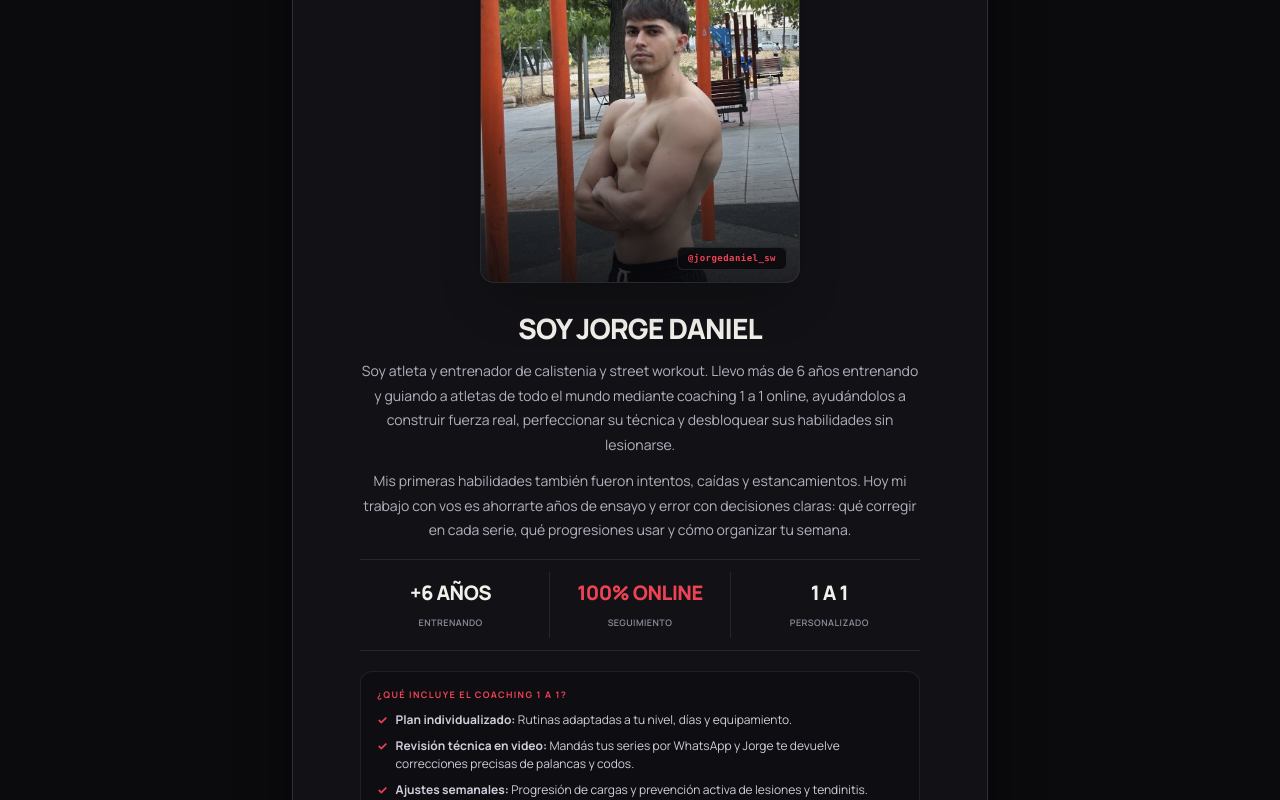
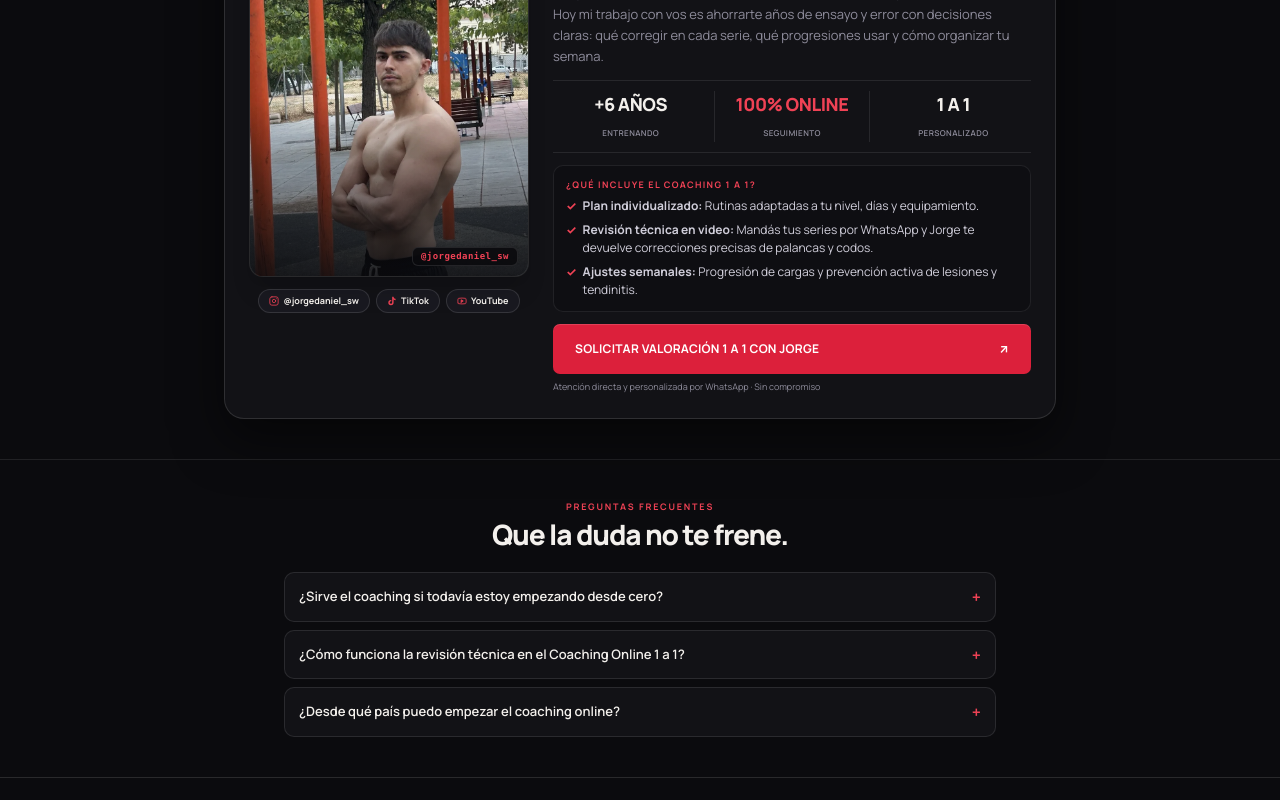
Before and after one commit to Agus1676/j-method, a React (Vite) app: page / in a window 1280 px wide. Shown: the part 1620-2420 px from the top of the page. Built offline with nearby package versions, Linux system fonts and the light colour scheme; the HTML template or start-up script is replaced by a standard one.

Commit message:
style: ultra-compact 2-column layout for coach bio and coaching section

```diff
--- a/src/components/CoachBio.tsx
+++ b/src/components/CoachBio.tsx
@@ -8,119 +8,55 @@ export const CoachBio: React.FC = () => {
 
   return (
     <>
-      {/* Editorial Coach Section - Calisrama Style + Integrated 1-on-1 Coaching */}
+      {/* Editorial Coach Section - Compact Split-Card Layout (Desktop 2-Col, Mobile Ultra-Slim) */}
       <section
         id="coach"
         aria-labelledby="about-heading"
-        className="border-t border-white/[0.09] py-10 lg:py-14 scroll-mt-20 relative"
+        className="border-t border-white/[0.09] py-8 lg:py-10 scroll-mt-20 relative"
       >
-        <div className="max-w-[760px] mx-auto px-5 sm:px-8">
-          {/* Section Header: Centered Subtitle & Title */}
-          <div className="text-center mb-6 sm:mb-8">
-            <span className="block text-[10px] sm:text-[11px] font-bold uppercase tracking-[0.22em] text-[#d4af37] mb-2">
+        <div className="max-w-[880px] mx-auto px-4 sm:px-6">
+          {/* Section Subheader */}
+          <div className="text-center mb-5">
+            <span className="block text-[10px] font-bold uppercase tracking-[0.2em] text-[#d4af37] mb-1">
               EL ATLETA Y ENTRENADOR DETRÁS DEL MÉTODO
             </span>
             <h2
               id="about-heading"
-              className="text-[32px] sm:text-[42px] font-extrabold tracking-[-0.04em] uppercase text-[#f3f0ec] leading-none"
+              className="text-[26px] sm:text-[34px] font-extrabold tracking-[-0.04em] uppercase text-[#f3f0ec] leading-tight"
             >
               SOBRE MÍ & COACHING
             </h2>
           </div>
 
-          {/* Premium Centered Bio Card */}
-          <div className="bg-[#121216] border border-white/[0.12] rounded-[18px] sm:rounded-[22px] p-5 sm:p-7 shadow-[0_20px_50px_rgba(0,0,0,0.5)]">
-            {/* Athlete Photo Container */}
-            <div className="max-w-[280px] sm:max-w-[320px] mx-auto mb-5 sm:mb-6">
-              <div className="relative rounded-[14px] overflow-hidden border border-white/[0.12] aspect-[4/5] bg-[#0b0b0e] shadow-2xl group">
+          {/* Premium Compact Card - 2 Columns on Desktop / Tablet, clean stacked on Mobile */}
+          <div className="bg-[#121216] border border-white/[0.12] rounded-[16px] sm:rounded-[20px] p-4 sm:p-6 shadow-[0_20px_50px_rgba(0,0,0,0.5)]">
+            <div className="grid md:grid-cols-[260px_1fr] lg:grid-cols-[280px_1fr] gap-5 lg:gap-6 items-center">
+
+              {/* Left Column: Athlete Photo + Social Badges */}
+              <div className="flex flex-col items-center">
+                <div className="relative rounded-[14px] overflow-hidden border border-white/[0.12] w-full max-w-[240px] md:max-w-none aspect-[4/5] bg-[#0b0b0e] shadow-xl group">
                   <img
                     src={coach.image}
                     alt={`${coach.name} SW - Atleta y Entrenador de Calistenia`}
                     loading="lazy"
                     className="w-full h-full object-cover object-[50%_35%] filter contrast-[1.05] brightness-[0.95] group-hover:scale-105 transition-transform duration-500 ease-out"
                   />
-                <div className="absolute inset-0 bg-gradient-to-t from-[#0b0b0e]/80 via-transparent to-transparent pointer-events-none" />
-                <span className="absolute bottom-3 right-3 text-[9px] font-mono font-bold tracking-wider text-[#ef4255] bg-[#0b0b0e]/90 border border-white/10 px-2.5 py-1 rounded-md">
+                  <div className="absolute inset-0 bg-gradient-to-t from-[#0b0b0e]/85 via-transparent to-transparent pointer-events-none" />
+                  <span className="absolute bottom-2.5 right-2.5 text-[9px] font-mono font-bold tracking-wider text-[#ef4255] bg-[#0b0b0e]/90 border border-white/10 px-2 py-0.5 rounded-md">
                     @{coach.instagram}
                   </span>
                 </div>
-            </div>
 
-            {/* Coach Headline & Bio Copy */}
-            <div className="text-center max-w-[560px] mx-auto">
-              <h3 className="text-[22px] sm:text-[28px] font-extrabold uppercase tracking-[-0.03em] text-[#f3f0ec] mb-2.5">
-                SOY {coach.name.toUpperCase()}
-              </h3>
-
-              <p className="text-[13px] sm:text-[14px] text-[#b4b1be] leading-[1.75] mb-3">
-                {coach.bioP1}
-              </p>
-
-              {coach.bioP2 && (
-                <p className="text-[13px] sm:text-[14px] text-[#b4b1be] leading-[1.75] mb-4">
-                  {coach.bioP2}
-                </p>
-              )}
-
-              {/* 3 Metrics / Credentials Strip */}
-              <div className="grid grid-cols-3 gap-2 py-3 border-y border-white/[0.09] mb-5 text-center">
-                <div className="p-1.5">
-                  <strong className="block text-[17px] sm:text-[20px] font-extrabold text-[#f3f0ec] tracking-tight">
-                    {metrics.metric1Val}
-                  </strong>
-                  <span className="text-[8px] sm:text-[9px] text-[#8e8c9b] uppercase font-semibold tracking-wider">
-                    {metrics.metric1Label}
-                  </span>
-                </div>
-                <div className="p-1.5 border-x border-white/[0.09]">
-                  <strong className="block text-[17px] sm:text-[20px] font-extrabold text-[#ef4255] tracking-tight">
-                    {metrics.metric2Val}
-                  </strong>
-                  <span className="text-[8px] sm:text-[9px] text-[#8e8c9b] uppercase font-semibold tracking-wider">
-                    {metrics.metric2Label}
-                  </span>
-                </div>
-                <div className="p-1.5">
-                  <strong className="block text-[17px] sm:text-[20px] font-extrabold text-[#f3f0ec] tracking-tight">
-                    {metrics.metric3Val}
-                  </strong>
-                  <span className="text-[8px] sm:text-[9px] text-[#8e8c9b] uppercase font-semibold tracking-wider">
-                    {metrics.metric3Label}
-                  </span>
-                </div>
-              </div>
-
-              {/* What the Coaching includes - High-converting clean list */}
-              <div className="bg-[#0e0e12] border border-white/[0.08] rounded-[12px] p-4 text-left mb-5">
-                <span className="block text-[9px] font-bold uppercase tracking-[0.15em] text-[#ef4255] mb-2.5">
-                  {coachingFeatures.heading}
-                </span>
-                <ul className="grid gap-2 text-[12px] text-[#d0ceda] list-none p-0 m-0">
-                  <li className="flex items-start gap-2">
-                    <span className="text-[#ef4255] font-bold">✓</span>
-                    <span><strong>{coachingFeatures.item1Title}</strong> {coachingFeatures.item1Desc}</span>
-                  </li>
-                  <li className="flex items-start gap-2">
-                    <span className="text-[#ef4255] font-bold">✓</span>
-                    <span><strong>{coachingFeatures.item2Title}</strong> {coachingFeatures.item2Desc}</span>
-                  </li>
-                  <li className="flex items-start gap-2">
-                    <span className="text-[#ef4255] font-bold">✓</span>
-                    <span><strong>{coachingFeatures.item3Title}</strong> {coachingFeatures.item3Desc}</span>
-                  </li>
-                </ul>
-              </div>
-
-              {/* Social Channels Pills */}
-              <div className="flex flex-wrap items-center justify-center gap-2 mb-5">
+                {/* Social Channels Pills (Under image) */}
+                <div className="flex flex-wrap items-center justify-center gap-1.5 mt-3">
                   <a
                     href={coach.instagramUrl}
                     target="_blank"
                     rel="noopener noreferrer"
-                  className="inline-flex items-center gap-1.5 bg-[#191920] hover:bg-[#23232c] border border-white/[0.12] hover:border-[#ef4255] text-[#f4f1ed] px-3 py-1.5 rounded-full text-[10px] font-bold transition-all"
+                    className="inline-flex items-center gap-1 bg-[#191920] hover:bg-[#23232c] border border-white/[0.12] hover:border-[#ef4255] text-[#f4f1ed] px-2.5 py-1 rounded-full text-[9px] font-bold transition-all"
                     aria-label={`Instagram de ${coach.name}`}
                   >
-                  <InstagramIcon className="w-3 h-3 text-[#ef4255]" />
+                    <InstagramIcon className="w-2.5 h-2.5 text-[#ef4255]" />
                     <span>@{coach.instagram}</span>
                   </a>
 
@@ -128,10 +64,10 @@ export const CoachBio: React.FC = () => {
                     href={coach.tiktokUrl}
                     target="_blank"
                     rel="noopener noreferrer"
-                  className="inline-flex items-center gap-1.5 bg-[#191920] hover:bg-[#23232c] border border-white/[0.12] hover:border-[#ef4255] text-[#f4f1ed] px-3 py-1.5 rounded-full text-[10px] font-bold transition-all"
+                    className="inline-flex items-center gap-1 bg-[#191920] hover:bg-[#23232c] border border-white/[0.12] hover:border-[#ef4255] text-[#f4f1ed] px-2.5 py-1 rounded-full text-[9px] font-bold transition-all"
                     aria-label={`TikTok de ${coach.name}`}
                   >
-                  <TikTokIcon className="w-3 h-3 text-[#ef4255]" />
+                    <TikTokIcon className="w-2.5 h-2.5 text-[#ef4255]" />
                     <span>TikTok</span>
                   </a>
 
@@ -139,28 +75,96 @@ export const CoachBio: React.FC = () => {
                     href={coach.youtubeUrl}
                     target="_blank"
                     rel="noopener noreferrer"
-                  className="inline-flex items-center gap-1.5 bg-[#191920] hover:bg-[#23232c] border border-white/[0.12] hover:border-[#ef4255] text-[#f4f1ed] px-3 py-1.5 rounded-full text-[10px] font-bold transition-all"
+                    className="inline-flex items-center gap-1 bg-[#191920] hover:bg-[#23232c] border border-white/[0.12] hover:border-[#ef4255] text-[#f4f1ed] px-2.5 py-1 rounded-full text-[9px] font-bold transition-all"
                     aria-label={`YouTube de ${coach.name}`}
                   >
-                  <YouTubeIcon className="w-3 h-3 text-[#ef4255]" />
+                    <YouTubeIcon className="w-2.5 h-2.5 text-[#ef4255]" />
                     <span>YouTube</span>
                   </a>
                 </div>
+              </div>
 
-              {/* Action Button */}
+              {/* Right Column: Bio, Metrics, Features & CTA in single cohesive flow */}
+              <div className="flex flex-col text-left">
+                <div className="text-center md:text-left">
+                  <h3 className="text-[20px] sm:text-[24px] font-extrabold uppercase tracking-[-0.03em] text-[#f3f0ec] mb-1.5">
+                    SOY {coach.name.toUpperCase()}
+                  </h3>
+                  <p className="text-[12px] sm:text-[13px] text-[#b4b1be] leading-[1.65] mb-2">
+                    {coach.bioP1}
+                  </p>
+                  {coach.bioP2 && (
+                    <p className="text-[12px] sm:text-[13px] text-[#8e8c9b] leading-[1.65] mb-3 hidden sm:block">
+                      {coach.bioP2}
+                    </p>
+                  )}
+                </div>
+
+                {/* 3 Metrics Strip - Compact */}
+                <div className="grid grid-cols-3 gap-1.5 py-2.5 border-y border-white/[0.09] mb-3 text-center">
+                  <div>
+                    <strong className="block text-[16px] sm:text-[18px] font-extrabold text-[#f3f0ec] tracking-tight">
+                      {metrics.metric1Val}
+                    </strong>
+                    <span className="text-[8px] text-[#8e8c9b] uppercase font-semibold tracking-wider">
+                      {metrics.metric1Label}
+                    </span>
+                  </div>
+                  <div className="border-x border-white/[0.09]">
+                    <strong className="block text-[16px] sm:text-[18px] font-extrabold text-[#ef4255] tracking-tight">
+                      {metrics.metric2Val}
+                    </strong>
+                    <span className="text-[8px] text-[#8e8c9b] uppercase font-semibold tracking-wider">
+                      {metrics.metric2Label}
+                    </span>
+                  </div>
+                  <div>
+                    <strong className="block text-[16px] sm:text-[18px] font-extrabold text-[#f3f0ec] tracking-tight">
+                      {metrics.metric3Val}
+                    </strong>
+                    <span className="text-[8px] text-[#8e8c9b] uppercase font-semibold tracking-wider">
+                      {metrics.metric3Label}
+                    </span>
+                  </div>
+                </div>
+
+                {/* What Coaching Includes - Compact Feature Box */}
+                <div className="bg-[#0e0e12] border border-white/[0.08] rounded-[10px] p-3 mb-3">
+                  <span className="block text-[9px] font-bold uppercase tracking-[0.15em] text-[#ef4255] mb-1.5">
+                    {coachingFeatures.heading}
+                  </span>
+                  <ul className="grid gap-1.5 text-[11px] sm:text-[12px] text-[#d0ceda] list-none p-0 m-0">
+                    <li className="flex items-start gap-1.5">
+                      <span className="text-[#ef4255] font-bold">✓</span>
+                      <span><strong>{coachingFeatures.item1Title}</strong> {coachingFeatures.item1Desc}</span>
+                    </li>
+                    <li className="flex items-start gap-1.5">
+                      <span className="text-[#ef4255] font-bold">✓</span>
+                      <span><strong>{coachingFeatures.item2Title}</strong> {coachingFeatures.item2Desc}</span>
+                    </li>
+                    <li className="flex items-start gap-1.5">
+                      <span className="text-[#ef4255] font-bold">✓</span>
+                      <span><strong>{coachingFeatures.item3Title}</strong> {coachingFeatures.item3Desc}</span>
+                    </li>
+                  </ul>
+                </div>
+
+                {/* CTA Button */}
                 <div>
                   <a
                     href={getWhatsAppLink(`Hola Jorge! Leí tu perfil en la web ${coach.brand} y quiero solicitar una valoración para empezar coaching 1 a 1 con vos.`)}
                     target="_blank"
                     rel="noopener noreferrer"
-                  className="jm-btn-primary w-full sm:w-auto inline-flex items-center justify-center px-7 py-3 text-[11px] sm:text-[12px] font-bold uppercase tracking-wider shadow-lg"
+                    className="jm-btn-primary w-full inline-flex items-center justify-center px-5 py-2.5 text-[11px] font-bold uppercase tracking-wider shadow-lg"
                   >
                     <span>SOLICITAR VALORACIÓN 1 A 1 CON JORGE</span>
-                  <span aria-hidden="true" className="ml-2">↗</span>
+                    <span aria-hidden="true" className="ml-1.5">↗</span>
                   </a>
-                <small className="block text-center text-[10px] text-[#8e8c9b] mt-2">
+                  <small className="block text-center md:text-left text-[9px] text-[#8e8c9b] mt-1.5">
                     Atención directa y personalizada por WhatsApp · Sin compromiso
                   </small>
+                </div>
+
               </div>
             </div>
           </div>
@@ -171,37 +175,37 @@ export const CoachBio: React.FC = () => {
       <section
         id="faq"
         aria-labelledby="map-faq-title"
-        className="border-t border-white/[0.09] py-10 lg:py-12 scroll-mt-20"
+        className="border-t border-white/[0.09] py-8 lg:py-10 scroll-mt-20"
       >
-        <div className="max-w-[760px] mx-auto px-5 sm:px-8">
-          <div className="text-center mb-6">
-            <span className="block text-[9px] sm:text-[10px] font-bold uppercase tracking-[0.2em] text-[#ef4255] mb-1.5">
+        <div className="max-w-[760px] mx-auto px-4 sm:px-6">
+          <div className="text-center mb-5">
+            <span className="block text-[9px] font-bold uppercase tracking-[0.2em] text-[#ef4255] mb-1">
               PREGUNTAS FRECUENTES
             </span>
             <h2
               id="map-faq-title"
-              className="text-[24px] sm:text-[32px] font-extrabold tracking-[-0.04em] text-[#f3f0ec] leading-tight"
+              className="text-[22px] sm:text-[28px] font-extrabold tracking-[-0.04em] text-[#f3f0ec] leading-tight"
             >
               Que la duda no te frene.
             </h2>
           </div>
 
-          <div className="space-y-2.5">
+          <div className="space-y-2">
             {faq.map((item, idx) => (
               <details
                 key={idx}
-                className="group bg-[#121216] border border-white/[0.1] rounded-[11px] p-4 transition-colors hover:border-white/[0.2]"
+                className="group bg-[#121216] border border-white/[0.1] rounded-[10px] p-3 sm:p-3.5 transition-colors hover:border-white/[0.2]"
               >
-                <summary className="cursor-pointer flex items-center justify-between gap-4 text-[13px] font-semibold text-[#f3f0ec] list-none select-none">
+                <summary className="cursor-pointer flex items-center justify-between gap-3 text-[12px] sm:text-[13px] font-semibold text-[#f3f0ec] list-none select-none">
                   <span>{item.question}</span>
                   <span
                     aria-hidden="true"
-                    className="text-[#ef4255] text-[18px] font-bold leading-none transition-transform duration-200 group-open:rotate-45 flex-shrink-0"
+                    className="text-[#ef4255] text-[16px] font-bold leading-none transition-transform duration-200 group-open:rotate-45 flex-shrink-0"
                   >
                     +
                   </span>
                 </summary>
-                <p className="text-[12px] text-[#b4b1be] mt-2.5 leading-[1.75] pt-2 border-t border-white/[0.06]">
+                <p className="text-[11px] sm:text-[12px] text-[#b4b1be] mt-2 leading-[1.65] pt-2 border-t border-white/[0.06]">
                   {item.answer}
                 </p>
               </details>
```
Lines whose indentation alone changed are shown as unchanged.
